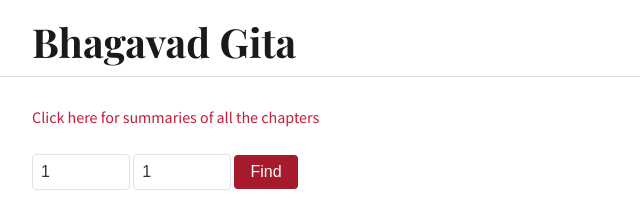
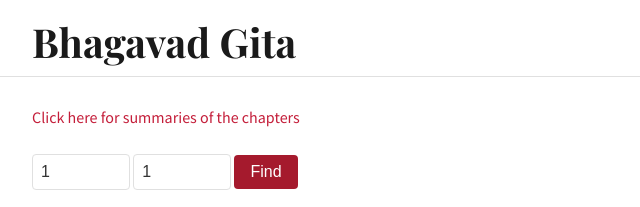
Before and after one commit to ayushsingh-ayushsingh/BhagvadGita, a plain HTML site: page shloka.html in a window 1280 px wide. Shown: the top 207 px of the page, 208-848 px from the left. Drawn offline with nearby package versions, Linux system fonts and the light colour scheme; no server answers.

Commit message:
Update shloka.html

```diff
--- a/shloka.html
+++ b/shloka.html
@@ -183,7 +183,7 @@
 
     <div class="container">
         <br>
-        <a href="./index.html">Click here for summaries of all the chapters</a>
+        <a href="./index.html">Click here for summaries of the chapters</a>
     </div>
 
     <div class="container">
```
